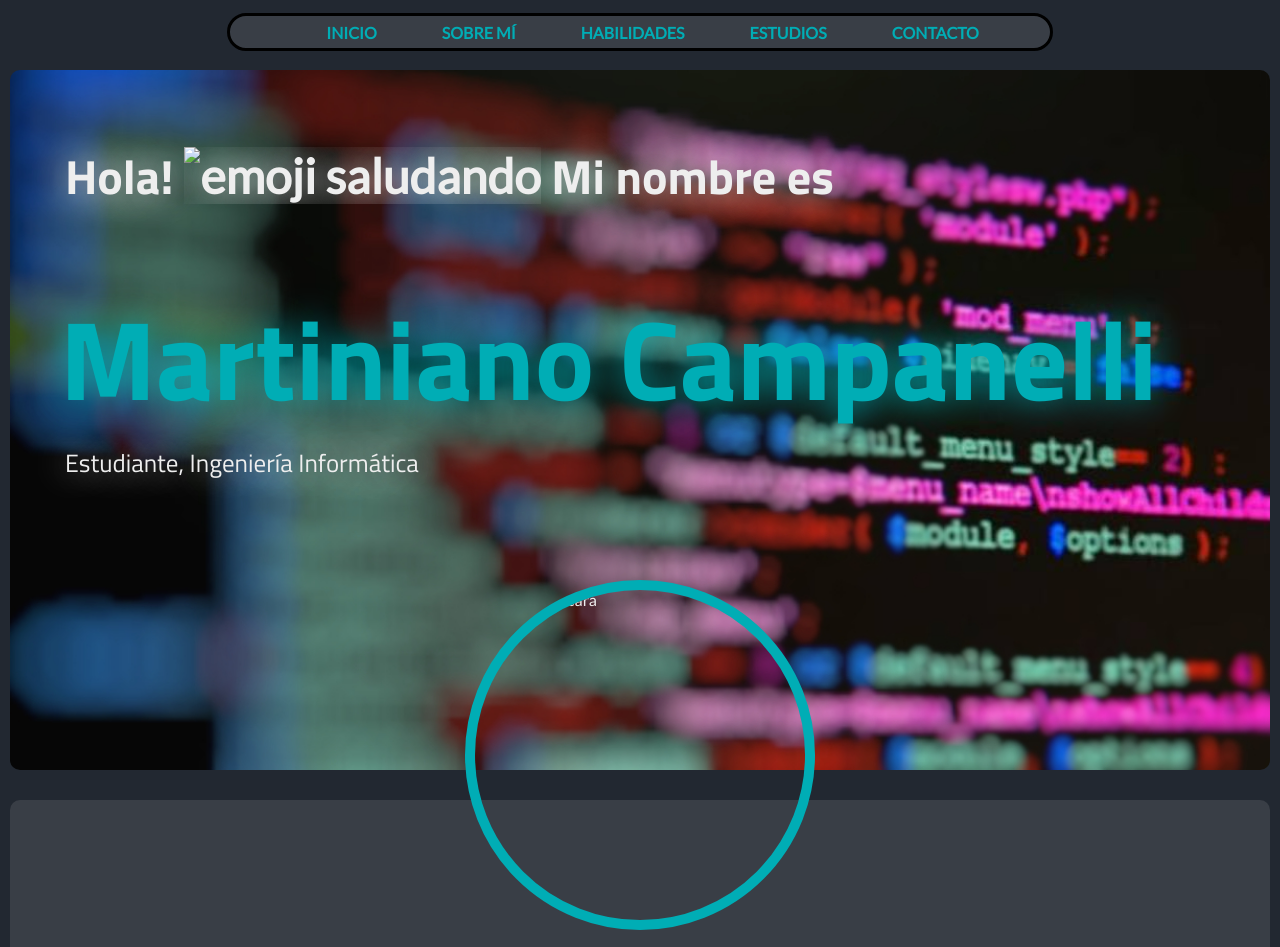
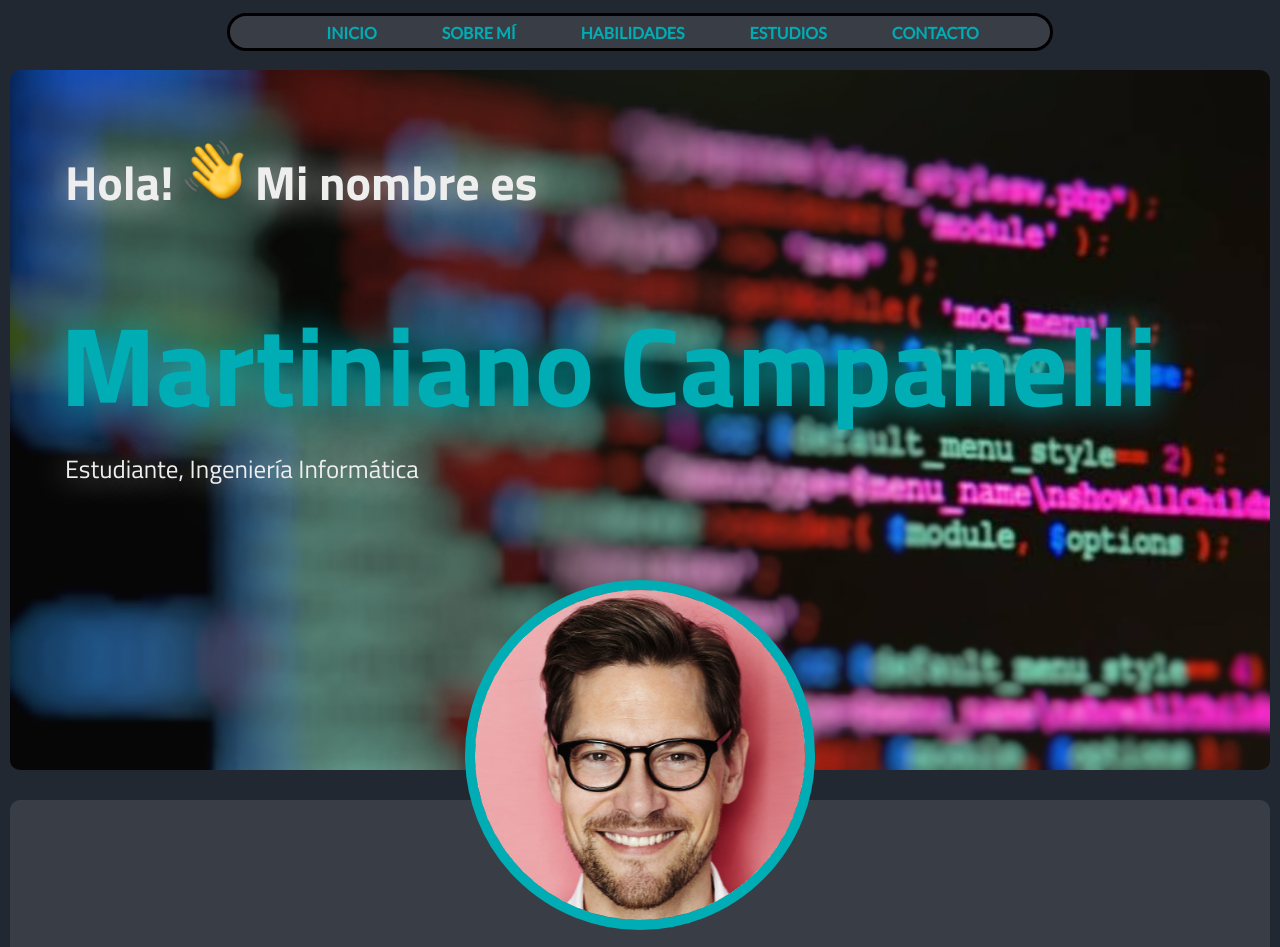
Before and after one commit to MartinianoCampanelli/MartinianoCampanelli.github.io, a plain HTML site: page index.html in a window 1280 px wide. Shown: the top 947 px of the page. Drawn offline with nearby package versions, Linux system fonts and the light colour scheme; files whose address does not match are found by name.

Commit message:
Update index.html

```diff
--- a/index.html
+++ b/index.html
@@ -5,7 +5,7 @@
     <meta http-equiv="X-UA-Compatible" content="IE=edge">
     <meta name="viewport" content="width=device-width, initial-scale=1.0">
     <title>CV Martiniano Campanelli</title>
-    <link rel="shortcut icon" href="img/cv.ico" type="image/x-icon">
+    <link rel="shortcut icon" href="cv.ico" type="image/x-icon">
     <link rel="stylesheet" href="styles.css">
     <link rel="stylesheet" href="https://fonts.googleapis.com/css2?family=Material+Symbols+Outlined:opsz,wght,FILL,GRAD@20..48,100..700,0..1,-50..200" />
     <link rel="stylesheet" href="https://cdnjs.cloudflare.com/ajax/libs/font-awesome/6.3.0/css/all.min.css" integrity="sha512-SzlrxWUlpfuzQ+pcUCosxcglQRNAq/DZjVsC0lE40xsADsfeQoEypE+enwcOiGjk/bSuGGKHEyjSoQ1zVisanQ==" crossorigin="anonymous" referrerpolicy="no-referrer" />
@@ -15,7 +15,7 @@
         <section id="home">
             <div>
                 <p class="presentation"> Hola!
-                    <img id="hello" src="img/hello.png" alt="emoji saludando">
+                    <img id="hello" src="hello.png" alt="emoji saludando">
                     Mi nombre es
                 </p>
             </div>
@@ -34,7 +34,7 @@
 
     </header>
     <main>
-        <img id="me" src="img/fotoperfil.jpg" alt="Foto de mi cara">
+        <img id="me" src="fotoperfil.jpg" alt="Foto de mi cara">
         <section id="about-me">
             <div class="text-about-me" id="div-about-me">
                 <h2 class="title">Sobre Mi</h2>
```
